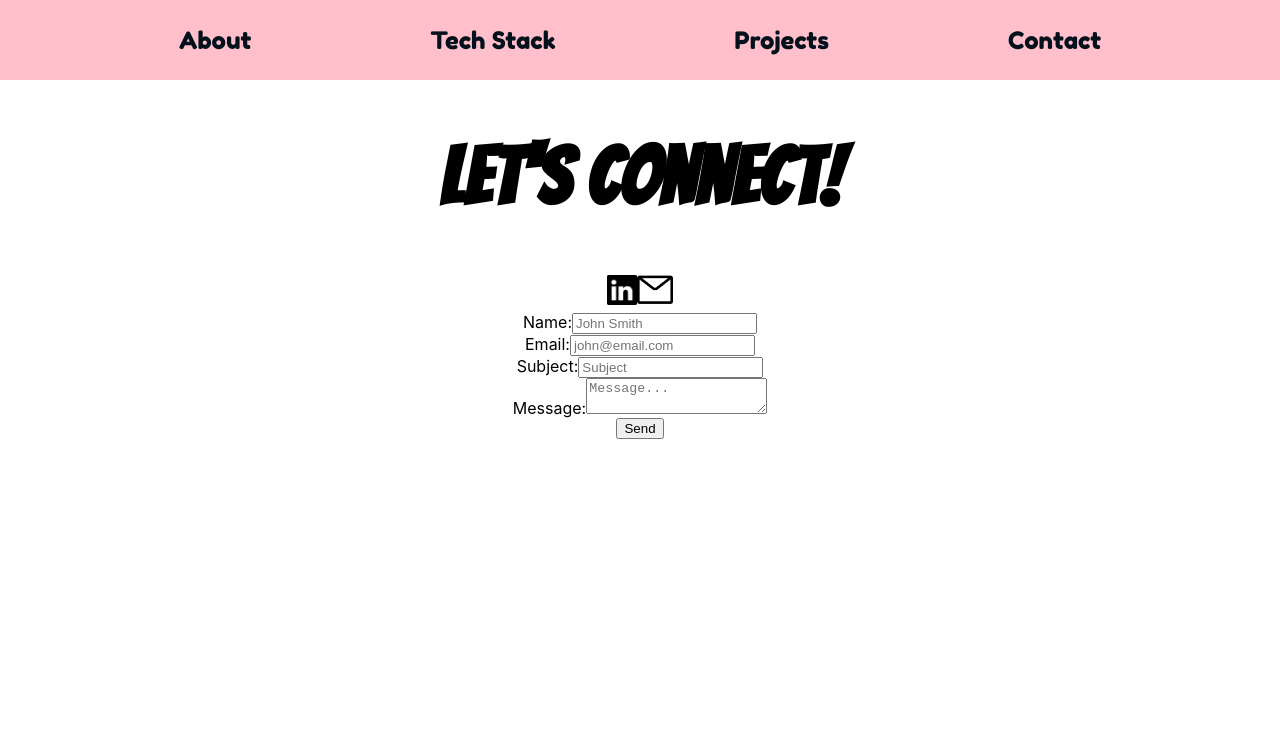
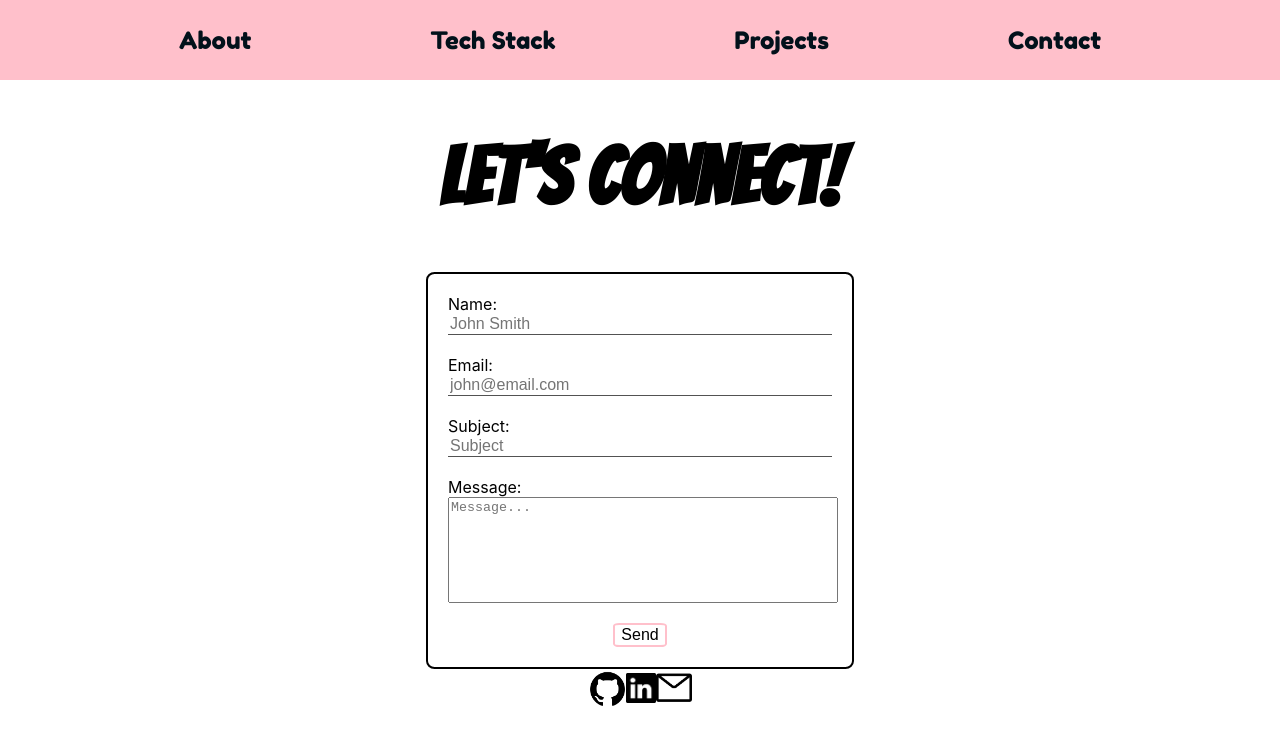
Before and after one commit to katiepdx/portfolio, a React (Create React App) app: page /contact in a window 1280 px wide. Shown: the top 744 px of the page. Built offline with nearby package versions, Linux system fonts and the light colour scheme.

Commit message:
add github icon and form styles

```diff
--- a/src/pages/Contact.jsx
+++ b/src/pages/Contact.jsx
@@ -2,6 +2,7 @@ import React from 'react'
 import emailjs from 'emailjs-com'
 import './Contact.scss'
 import linkedInIcon from '../assets/icons/linkedin-icon.png'
+import githubIcon from '../assets/icons/github-icon.png'
 import emailIcon from '../assets/icons/email-icon.png'
 
 export const Contact = () => {
@@ -30,15 +31,6 @@ export const Contact = () => {
     <div className='contact-container'>
       <h1>Let's Connect!</h1>
 
-      <div className='contact-icons'>
-        <a href="https://www.linkedin.com/in/katiepdx/" target="_blank" rel="noreferrer" >
-          <img src={linkedInIcon} alt="black and white linkedin icon" />
-        </a>
-        <a href="mailto:katieperry.dev@gmail.com">
-          <img src={emailIcon} alt=" black and white envelope icon" className='email-icon' />
-        </a>
-      </div>
-
       <form onSubmit={handleSubmit}>
         <label htmlFor="name">
           Name:
@@ -62,6 +54,18 @@ export const Contact = () => {
 
         <button>Send</button>
       </form>
+
+      <div className='contact-icons'>
+        <a href="https://github.com/katiepdx" target="_blank" rel="noreferrer" >
+          <img src={githubIcon} alt="black and white github icon" className="github-icon" />
+        </a>
+        <a href="https://www.linkedin.com/in/katiepdx/" target="_blank" rel="noreferrer" >
+          <img src={linkedInIcon} alt="black and white linkedin icon" className="linkedin-icon" />
+        </a>
+        <a href="mailto:katieperry.dev@gmail.com">
+          <img src={emailIcon} alt=" black and white envelope icon" className='email-icon' />
+        </a>
+      </div>
     </div>
   )
 }
--- a/src/pages/Contact.scss
+++ b/src/pages/Contact.scss
@@ -8,6 +8,48 @@
     flex-direction: column;
     justify-content: center;
     align-items: center;
+
+    border: 2px solid black;
+    border-radius: 2%;
+    padding: 20px;
+
+    label {
+      margin-bottom: 20px;
+      width: 30vw;
+      max-width: 400px;
+      min-width: fit-content;
+
+      display: flex;
+      flex-direction: column;
+      justify-content: flex-start;
+    }
+
+    textarea {
+      height: 100px;
+      width: 100%;
+      resize: none;
+    }
+
+    input {
+      border: none;
+      border-bottom: 1px solid rgba(0, 0, 0, 0.678);
+      font-size: 1rem;
+    }
+    input:focus {
+      border-bottom: 2px solid pink;
+      outline: none;
+      transition: border-bottom .2s;
+    }
+
+    button {
+      background-color: white;
+      border: 2px solid pink;
+      font-size: 1rem;
+      border-radius: 12%;
+    }
+    button:hover {
+      background-color: pink;
+    }
   }
 }
 
@@ -15,7 +57,12 @@
   display: flex;
   align-items: center;
 
-  img {
+  .github-icon {
+    height: 37px;
+    width: 37px;
+  }
+
+  .linkedin-icon {
     height: 30px;
     width: 30px;
   }
```
